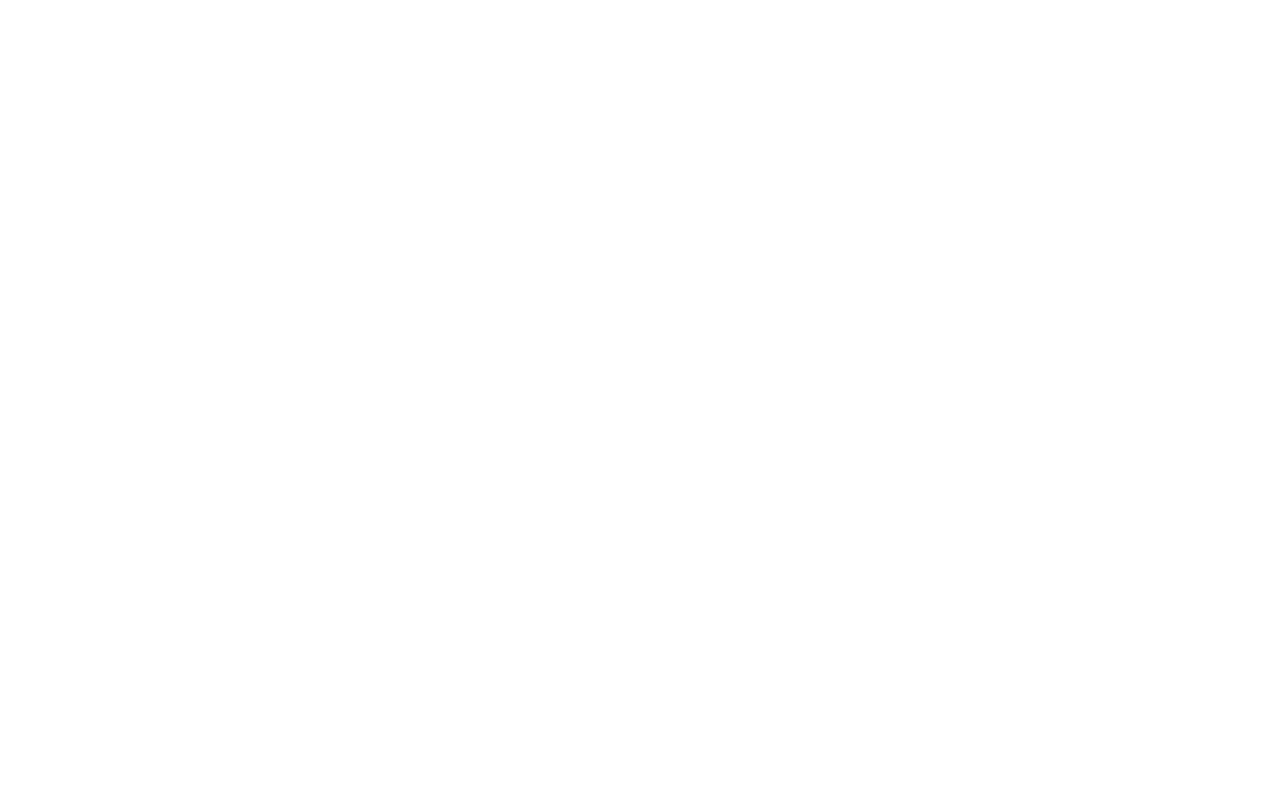
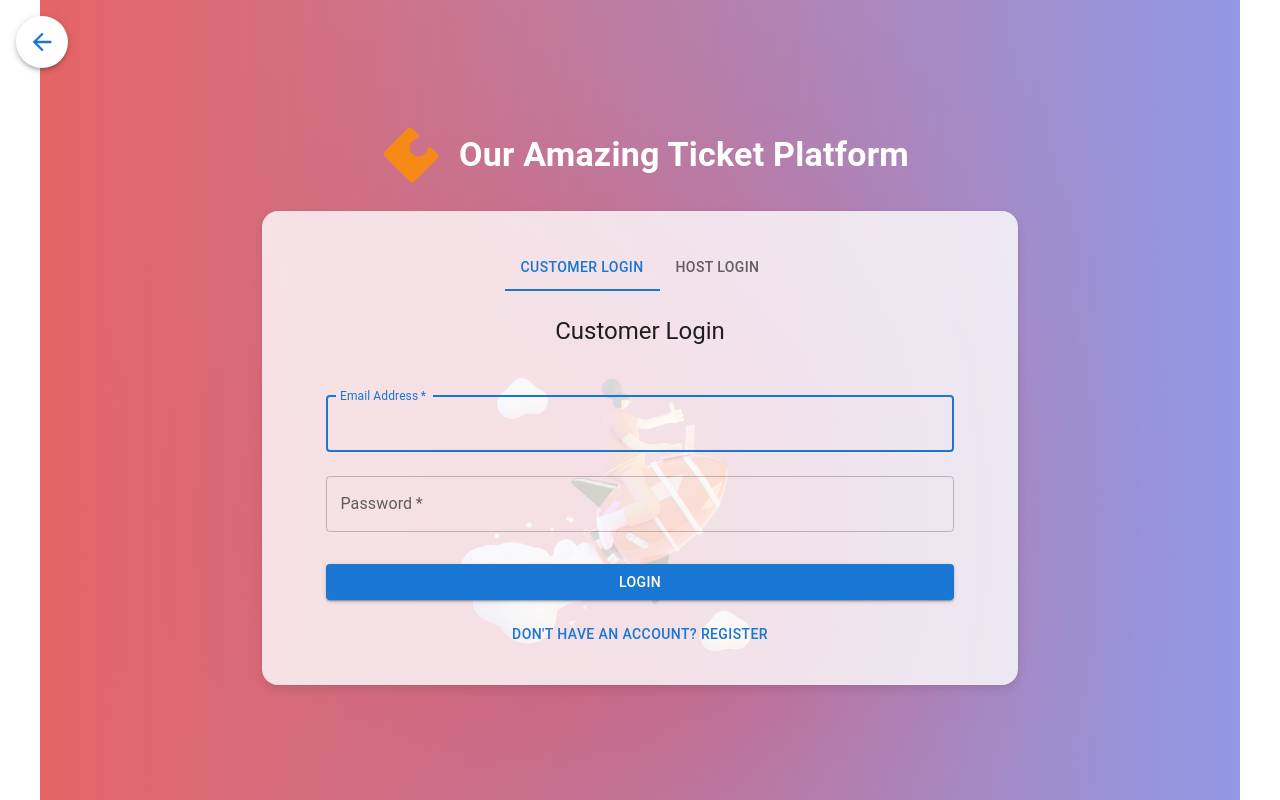
Before and after one commit to JoeJoeFang/9900, a React (Create React App) app in the folder frontend/: page /combined-login in a window 1280 px wide. Before the commit this address had no page. Built offline with nearby package versions, Linux system fonts and the light colour scheme.

Commit message:
updated defaultpage

```diff
--- a/frontend/src/PageList.jsx
+++ b/frontend/src/PageList.jsx
@@ -15,6 +15,7 @@
 import BookingList from "./pages/MyBookingPage";
 import MyHostedEventsPage from "./pages/MyHostedEventsPage";
 import MyAccount from "./pages/MyAccount";
+import CombinedLogin from "./pages/NewLoginPage";
 
 const DefaultPage = () => {
     const navigate = useNavigate();
@@ -53,20 +54,16 @@
             <HeaderLogo theme={theme} />
 
             {/* 内容容器 */}
-            <Box sx={{ display: 'flex', flexDirection: 'row', justifyContent: 'space-between', width: '90%', maxWidth: 1200 }}>
-                {/* 标语 */}
-                <Box sx={{ color: 'white', width: '40%', p: 3, background: 'rgba(0, 0, 0, 0.5)', borderRadius: theme.shape.borderRadius }}>
-                    <Typography variant="h5" gutterBottom sx={{ mb: 2, color: 'white', fontWeight: 'medium' }}>
-                        The best way to book an event and know all about
-                    </Typography>
-                    <Typography variant="body1" sx={{ color: 'white', fontWeight: 'medium' }}>
-                        Start your booking with us and join our community!
-                    </Typography>
-                </Box>
-
-                {/* 按钮容器 */}
+            <Box sx={{ display: 'flex',
+                flexDirection: 'row',
+                width: '90%',
+                maxWidth: 1200,
+                justifyContent: 'center',
+                alignItems: 'center',
+                mt: theme.spacing(4),
+            }}>
                 <Box sx={{
-                    width: '40%',
+                    width: '60%',
                     backgroundColor: 'rgba(255, 255, 255, 0.8)',
                     borderRadius: theme.shape.borderRadius,
                     p: theme.spacing(4),
@@ -104,7 +101,7 @@
     return (
         <>
             <Routes>
-                <Route path='/' element={<DefaultPage />} />
+                <Route path='/' element={<AllEventPage />} />
                 <Route path='/login-host' element={<LoginHost token={token} />} />
                 <Route path='/login-customer' element={<LoginCustomer token={token} />} />
                 <Route path='/register-host' element={<RegisterHost />} />
@@ -116,7 +113,7 @@
                 <Route path='/all-event/:eventId' element={<EventDetails />} />
                 <Route path='/my-booking' element={<BookingList />} />
                 <Route path='/my-hosted-event' element={<MyHostedEventsPage />} />
-                {/*<Route path='/view-listings/:listingId' element={<ViewListingPage />} />*/}
+                <Route path='/combined-login' element={<CombinedLogin />} />
                 {/*<Route path='/edit-listing/:listingId' element={<EditListingPage />} />*/}
                 {/*<Route path='/my-hosted-list/publish/:listingId' element={<ListingPublishScreen />} />*/}
                 {/*<Route path='/my-hosted-list/booking-request/:listingId' element={<BookingRequestPage />} />*/}
--- a/frontend/src/components/Login.jsx
+++ b/frontend/src/components/Login.jsx
@@ -4,7 +4,7 @@
 const Login = () => {
     const handleLoginClick = () => {
         console.log('Login clicked');
-        window.location.href = '/register-customer'; // 触发跳转到我的事件的页面
+        window.location.href = '/combined-login'; // 触发跳转到我的事件的页面
     };
 
     return (
@@ -14,7 +14,7 @@
             sx={{ mr: 1 ,fontWeight: 'bold', }}
             onClick={handleLoginClick} // 绑定处理函数到按钮的点击事件
         >
-            Register as Customer
+            Login To Explore More
         </Button>
     );
 };
--- /dev/null
+++ b/frontend/src/pages/NewLoginPage.jsx
@@ -0,0 +1,183 @@
+import React, { useState } from 'react';
+import { useNavigate } from 'react-router-dom';
+import axios from 'axios';
+import { Box, Button, TextField, Typography, Container, Paper, Tab, Tabs, IconButton, useTheme } from '@mui/material';
+import ArrowBackIcon from '@mui/icons-material/ArrowBack';
+import HeaderLogo from '../components/HeaderLogo';
+
+function TabPanel(props) {
+    const { children, value, index, ...other } = props;
+
+    return (
+        <div
+            role="tabpanel"
+            hidden={value !== index}
+            id={`login-tabpanel-${index}`}
+            aria-labelledby={`login-tab-${index}`}
+            {...other}
+        >
+            {value === index && (
+                <Box sx={{ p: 3 }}>
+                    {children}
+                </Box>
+            )}
+        </div>
+    );
+}
+
+export const CombinedLogin = () => {
+    localStorage.removeItem('token');
+    localStorage.removeItem('userEmail');
+    localStorage.removeItem('userId');
+    localStorage.removeItem('identity');
+
+    const theme = useTheme();
+    const navigate = useNavigate();
+    const [activeTab, setActiveTab] = useState(0);
+    const [loginData, setLoginData] = useState({
+        email: '',
+        password: '',
+    });
+
+    const handleBack = () => {
+        navigate(-1);
+    };
+
+    const updateField = (e) => {
+        setLoginData({
+            ...loginData,
+            [e.target.name]: e.target.value,
+        });
+    };
+
+    const loginUser = async (e) => {
+        e.preventDefault();
+
+        const endpoint = activeTab === 0 ? 'customer' : 'host';
+        const identity = activeTab === 0 ? 'customer' : 'host';
+
+        try {
+            const response = await axios.post(`http://localhost:5005/user/auth/login`, {
+                email: loginData.email,
+                password: loginData.password,
+            }, {
+                headers: {
+                    'Content-Type': 'application/json',
+                },
+            });
+
+            if (response.status === 200) {
+                localStorage.setItem('token', response.data.token);
+                localStorage.setItem('userEmail', loginData.email);
+                localStorage.setItem('userId', response.data.id);
+                localStorage.setItem('identity', identity);
+                navigate('/all-event');
+            }
+        } catch (errorResponse) {
+            alert(errorResponse.response.data.error);
+        }
+    };
+
+    const handleChangeTab = (event, newValue) => {
+        setActiveTab(newValue);
+    };
+
+    return (
+        <Container component="main" sx={{
+            minHeight: '100vh',
+            display: 'flex',
+            flexDirection: 'column',
+            justifyContent: 'center',
+            alignItems: 'center',
+            background: `url(${process.env.PUBLIC_URL}/default_background.jpg), linear-gradient(to right, #e66465, #9198e5)`,
+            backgroundSize: 'cover, cover',
+            backgroundPosition: 'center, center',
+            p: theme.spacing(2),
+        }}>
+            <IconButton
+                onClick={handleBack}
+                size="large"
+                sx={{
+                    position: 'absolute',
+                    left: theme.spacing(2),
+                    top: theme.spacing(2),
+                    backgroundColor: 'white',
+                    color: 'primary.main',
+                    '&:hover': {
+                        backgroundColor: 'primary.light',
+                        color: 'white',
+                    },
+                    boxShadow: 3,
+                }}
+            >
+                <ArrowBackIcon sx={{ fontSize: 28 }} />
+            </IconButton>
+            <HeaderLogo theme={theme}/>
+
+            <Paper elevation={6} sx={{
+                width: '60%',
+                backgroundColor: 'rgba(255, 255, 255, 0.8)',
+                borderRadius: theme.shape.borderRadius,
+                p: theme.spacing(4),
+                display: 'flex',
+                flexDirection: 'column',
+                alignItems: 'center',
+                boxShadow: '0 4px 10px rgba(0,0,0,0.1)',
+            }}>
+                <Tabs value={activeTab} onChange={handleChangeTab} centered>
+                    <Tab label="Customer Login" />
+                    <Tab label="Host Login" />
+                </Tabs>
+
+                <TabPanel value={activeTab} index={0}>
+                    <Typography component="h1" variant="h5" align="center">
+                        Customer Login
+                    </Typography>
+                    {/* Customer Login Form Here */}
+                </TabPanel>
+
+                <TabPanel value={activeTab} index={1}>
+                    <Typography component="h1" variant="h5" align="center">
+                        Host Login
+                    </Typography>
+                    {/* Host Login Form Here */}
+                </TabPanel>
+
+                <Box component="form" onSubmit={loginUser} noValidate sx={{ mt: 1, px: 4 }}>
+                    <TextField
+                        margin="normal"
+                        required
+                        fullWidth
+                        id="email"
+                        label="Email Address"
+                        name="email"
+                        autoComplete="email"
+                        autoFocus
+                        value={loginData.email}
+                        onChange={updateField}
+                    />
+                    <TextField
+                        margin="normal"
+                        required
+                        fullWidth
+                        name="password"
+                        label="Password"
+                        type="password"
+                        id="password"
+                        autoComplete="current-password"
+                        value={loginData.password}
+                        onChange={updateField}
+                    />
+                    <Button type="submit" fullWidth variant="contained" sx={{ mt: 3, mb: 2 }}>
+                        Login
+                    </Button>
+                    <Button fullWidth variant="text" onClick={() => navigate(`/${activeTab === 0 ? 'register-customer' : 'register-host'}`)}>
+                        Don't have an account? Register
+                    </Button>
+                </Box>
+            </Paper>
+        </Container>
+    );
+};
+
+export default CombinedLogin;
```
